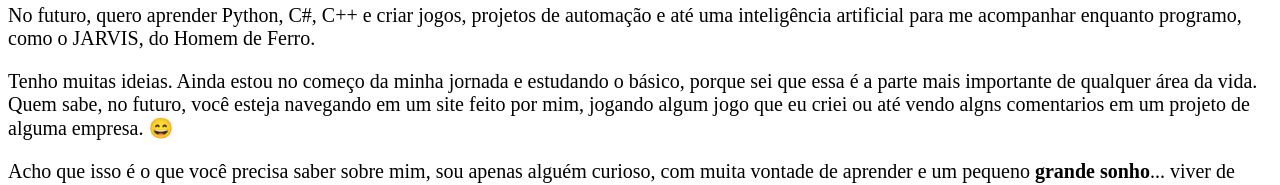
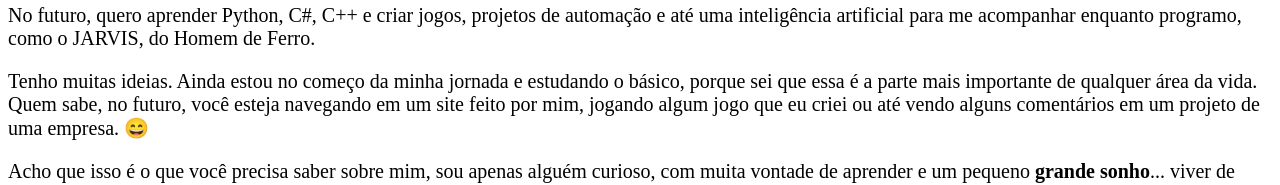
Before and after one commit to Paullo-Marccos/HTML-basico1, a plain HTML site: page eu/paulo.html in a window 1280 px wide. Shown: the part 384-569 px from the top of the page. Drawn offline with Linux system fonts and the light colour scheme.

Commit message:
Add files via upload

```diff
--- a/eu/paulo.html
+++ b/eu/paulo.html
@@ -17,7 +17,7 @@
 
 <p>No futuro, quero aprender Python, C#, C++ e criar jogos, projetos de automação e até uma inteligência artificial para me acompanhar enquanto programo, como o JARVIS, do Homem de Ferro.</p>
 
-<p>Tenho muitas ideias. Ainda estou no começo da minha jornada e estudando o básico, porque sei que essa é a parte mais importante de qualquer área da vida. Quem sabe, no futuro, você esteja navegando em um site feito por mim, jogando algum jogo que eu criei ou até vendo algns comentarios em um projeto de alguma empresa. 😄</p>
+<p>Tenho muitas ideias. Ainda estou no começo da minha jornada e estudando o básico, porque sei que essa é a parte mais importante de qualquer área da vida. Quem sabe, no futuro, você esteja navegando em um site feito por mim, jogando algum jogo que eu criei ou até vendo alguns comentários em um projeto de uma empresa. 😄</p>
                 <p>Acho que isso é o que você precisa saber sobre mim, sou apenas alguém curioso, com muita vontade de aprender e um pequeno <strong>grande sonho</strong>... viver de programação.</p>
 
         <a href="../index.html">Voltar</a>
```
